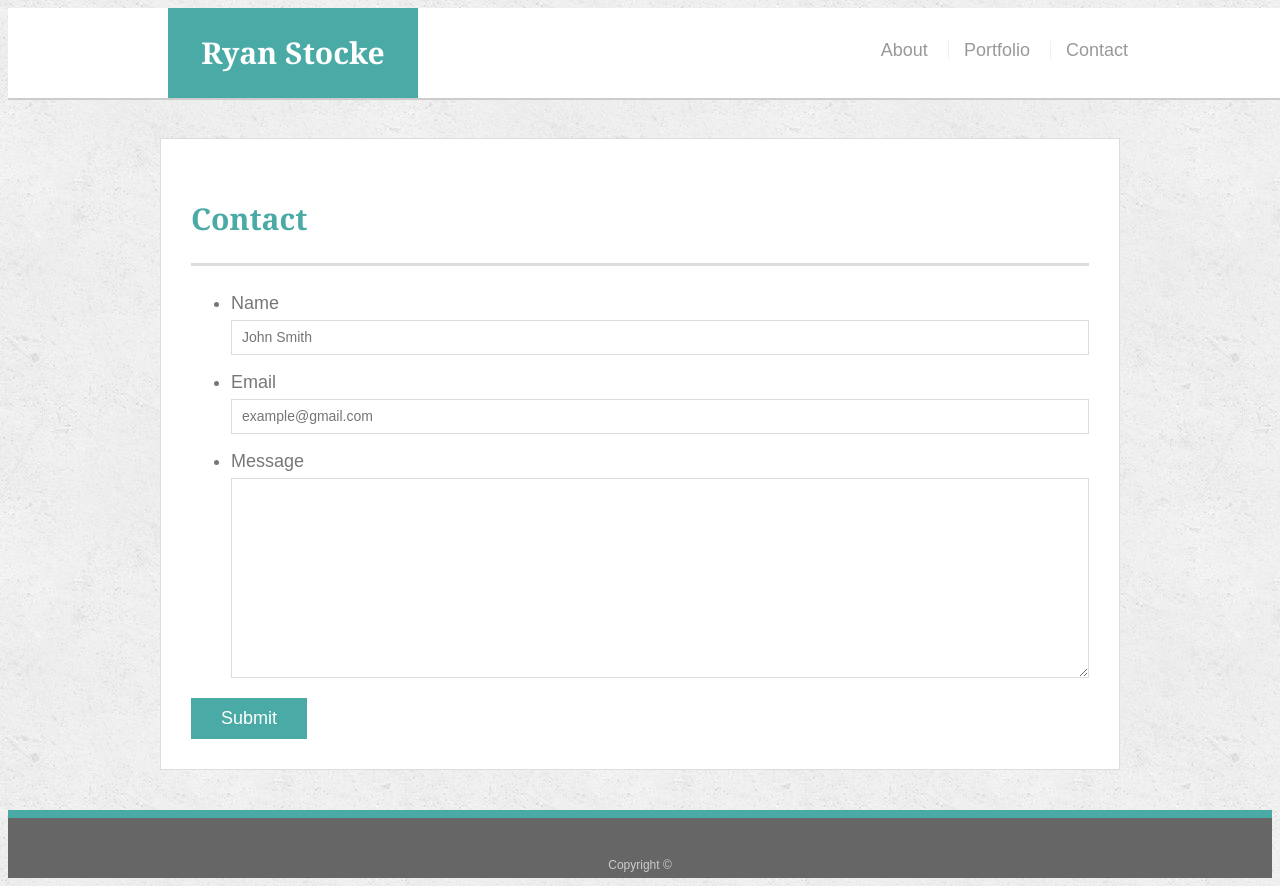
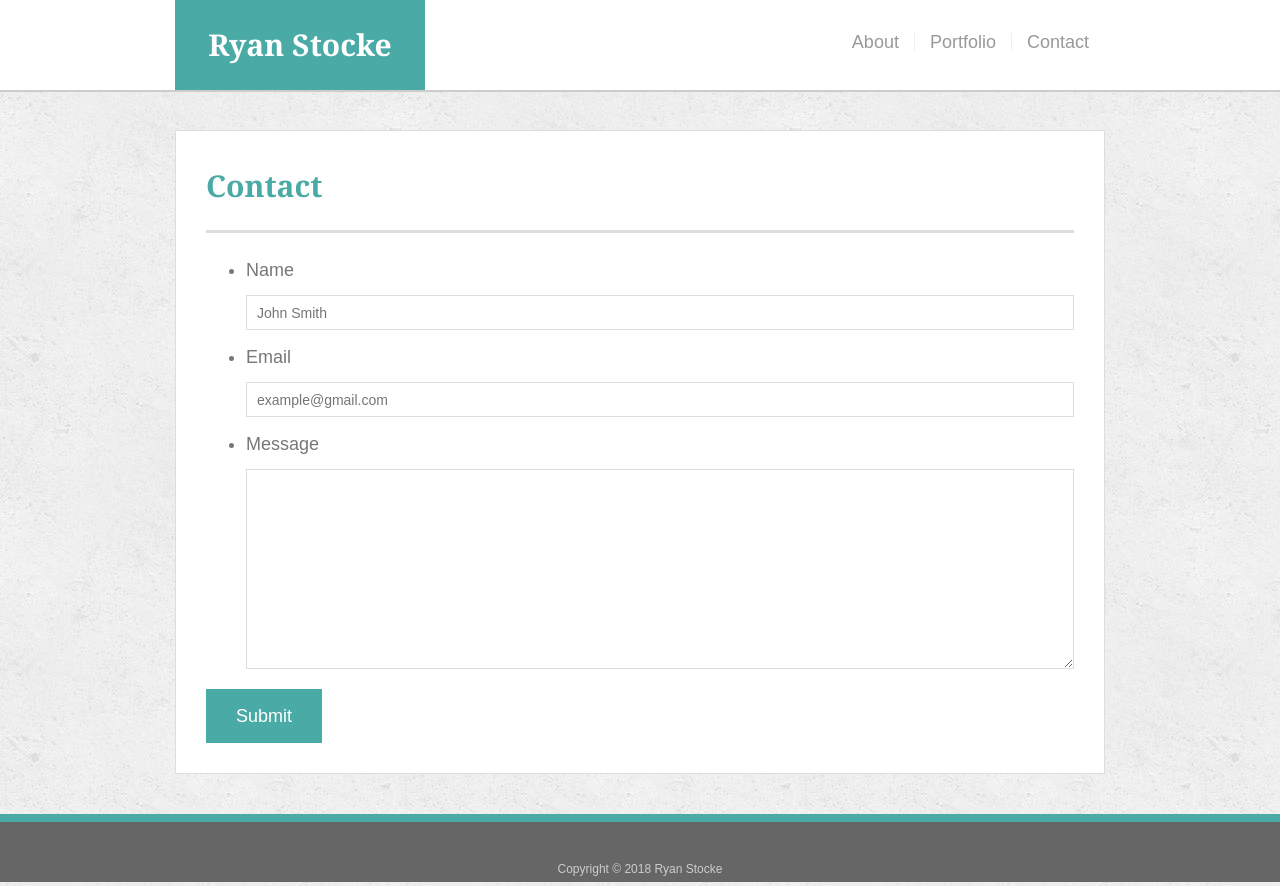
Before and after one commit to ryanstocke/Bootstrap-Portfolio, a plain HTML site: page contact.html in a window 1280 px wide. Drawn offline with nearby package versions, Linux system fonts and the light colour scheme.

Commit message:
finished Bootstrap-Portfolio

```diff
--- a/contact.html
+++ b/contact.html
@@ -4,6 +4,8 @@
 <head>
   <meta charset="UTF-8">
   <title>Contact | Ryan Stocke</title>
+  <link rel="stylesheet" href="https://stackpath.bootstrapcdn.com/bootstrap/4.1.3/css/bootstrap.min.css" integrity="sha384-MCw98/SFnGE8fJT3GXwEOngsV7Zt27NXFoaoApmYm81iuXoPkFOJwJ8ERdknLPMO"
+  crossorigin="anonymous">
   <link rel="stylesheet" type="text/css" href="assets/css/style.css">
 </head>
 
@@ -12,7 +14,7 @@
   <header id="masthead">
     <div class="container responsive">
       <a href="index.html" id="logo">Ryan Stocke</a>
-      <nav>
+      <nav class="navbar navbar-default navbar-fixed-top">
         <a href="index.html">About</a>
         <a href="portfolio.html">Portfolio</a>
         <a href="contact.html">Contact</a>
@@ -48,7 +50,7 @@
 
   <footer>
     <div class="container">
-      Copyright &copy;
+      Copyright &copy; 2018 Ryan Stocke
     </div>
   </footer>
 </body>
```
Also changed, not shown: assets/css/style.css (+8 -1 lines), index.html (+4 -2 lines), portfolio.html (+3 -3 lines), 1 other file.
